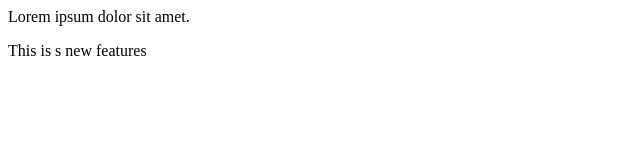
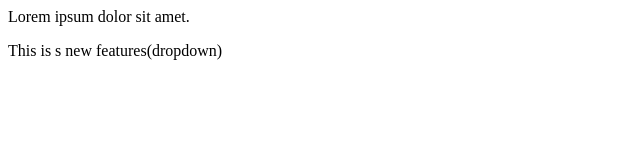
Before and after one commit to Linganagouda18/localrepo, a plain HTML site: page index.html in a window 1280 px wide. Shown: the full height of the page, 0-640 px from the left. Drawn offline with Linux system fonts and the light colour scheme.

```diff
--- a/index.html
+++ b/index.html
@@ -1,2 +1,2 @@
 <p>Lorem ipsum dolor sit amet.</p>
-<p>This is s new features</p>
+<p>This is s new features(dropdown)</p>
```
